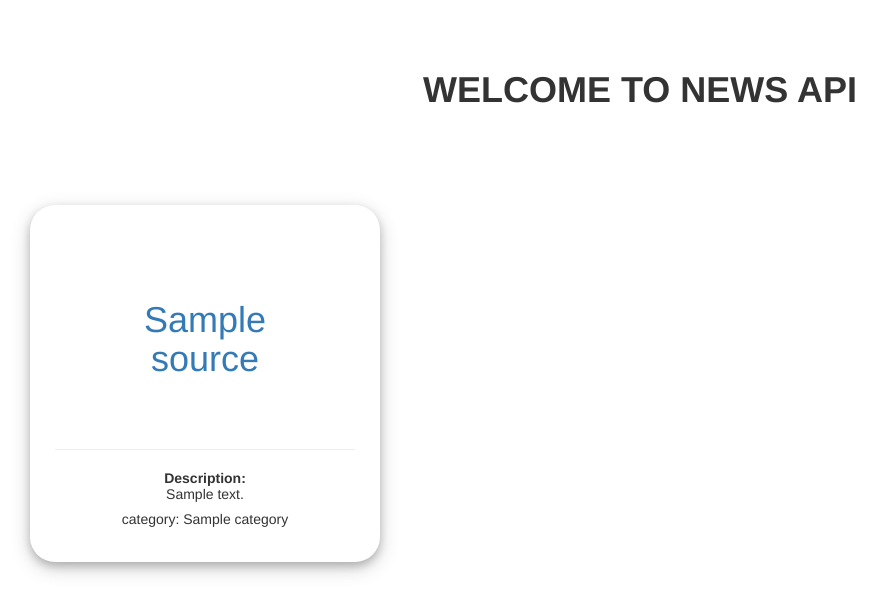
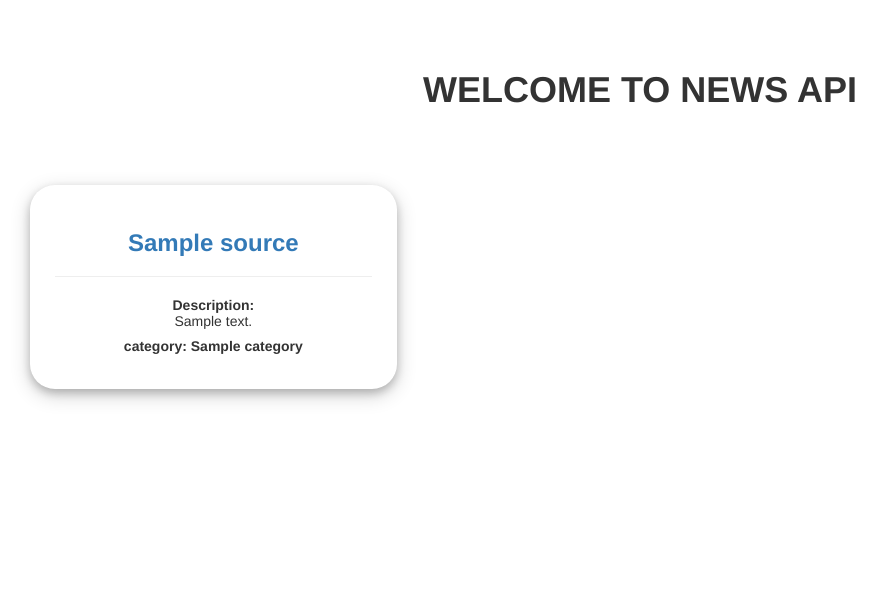
Before and after one commit to msyoki/Mercury-NewsAPI, a Flask app: template app/templates/index.html in a window 1280 px wide. Shown: the part 52-665 px from the top of the page, without its empty margins (0-895 px from the left). Run offline with Flask 2, Linux system fonts and the light colour scheme; the template is opened without the code that fills it: most values are stand-ins (such as "Sample title", 1, 10 or a date in 2020); parts of the project's set-up code (start-up, migrations or seed data) failed here and were passed over; some libraries are stand-ins or nearby versions.

Commit message:
add div classes

```diff
--- a/app/templates/base.html
+++ b/app/templates/base.html
@@ -1,4 +1,5 @@
 {% extends 'bootstrap/base.html'%}
+
 
 <!-- Navbar block  -->
 {% block navbar %}
@@ -17,7 +18,6 @@
         <title> Welcome to NEWS API </title>
         {% endif %}
     </head>
-
     <body>
         <!-- Content Block -->
         {%  block content %}
--- a/app/templates/index.html
+++ b/app/templates/index.html
@@ -7,16 +7,15 @@
 <!-- Content Block -->
 {%  block content %}
     <h1 style="font-weight: bolder;">WELCOME TO NEWS API</h1>
-    <br>
     {%  for source in sources %}
 
-        <div class="col-xs-12 col-sm-12 col-md-4 col-lg-4 col-xl-4 ">
-            <div class="card" style="width: 35rem;">
+        <div class="container col-xs-12 col-sm-12 col-md-4 col-lg-4 col-xl-4">
+            <div class="card" >
                 <div class="card-body">
-                    <a class="card-title" href="/articles/{{ source.id  }}"><h1 >{{ source.name }}</h1></a>
+                    <a class="card-title" href="/articles/{{ source.id  }}"><h3 >{{ source.name }}</h3></a>
                     <hr>
                     <p class="card-text"><strong> Description:</strong><br>{{source.description|truncate(300)}}</p>
-                    <h5 class="card-text">category: {{ source.category}}</h5>
+                    <h5 class="card-text"><strong>category: {{ source.category}}</strong></h5>
                 </div>
             </div>
         </div>
```
